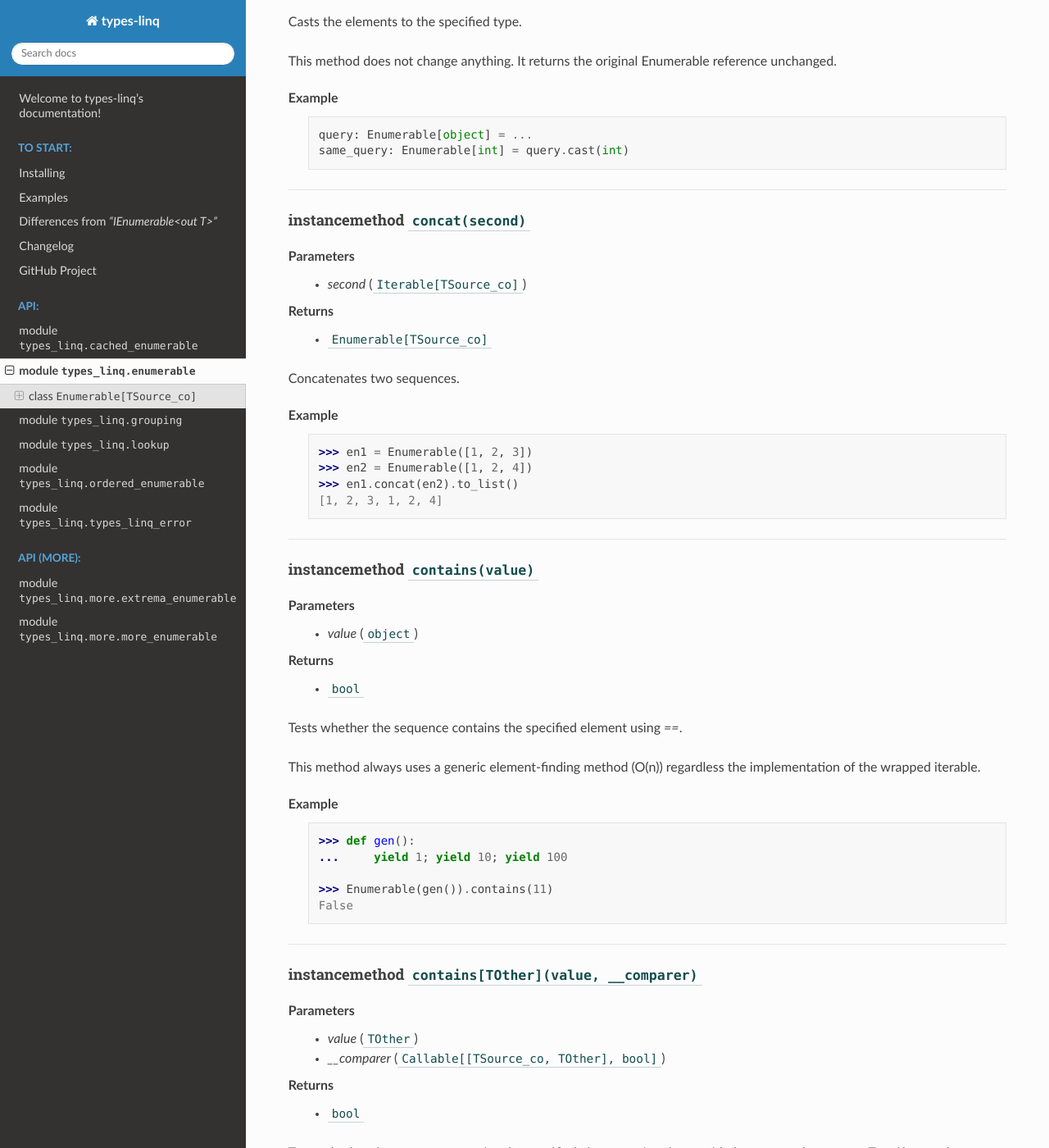
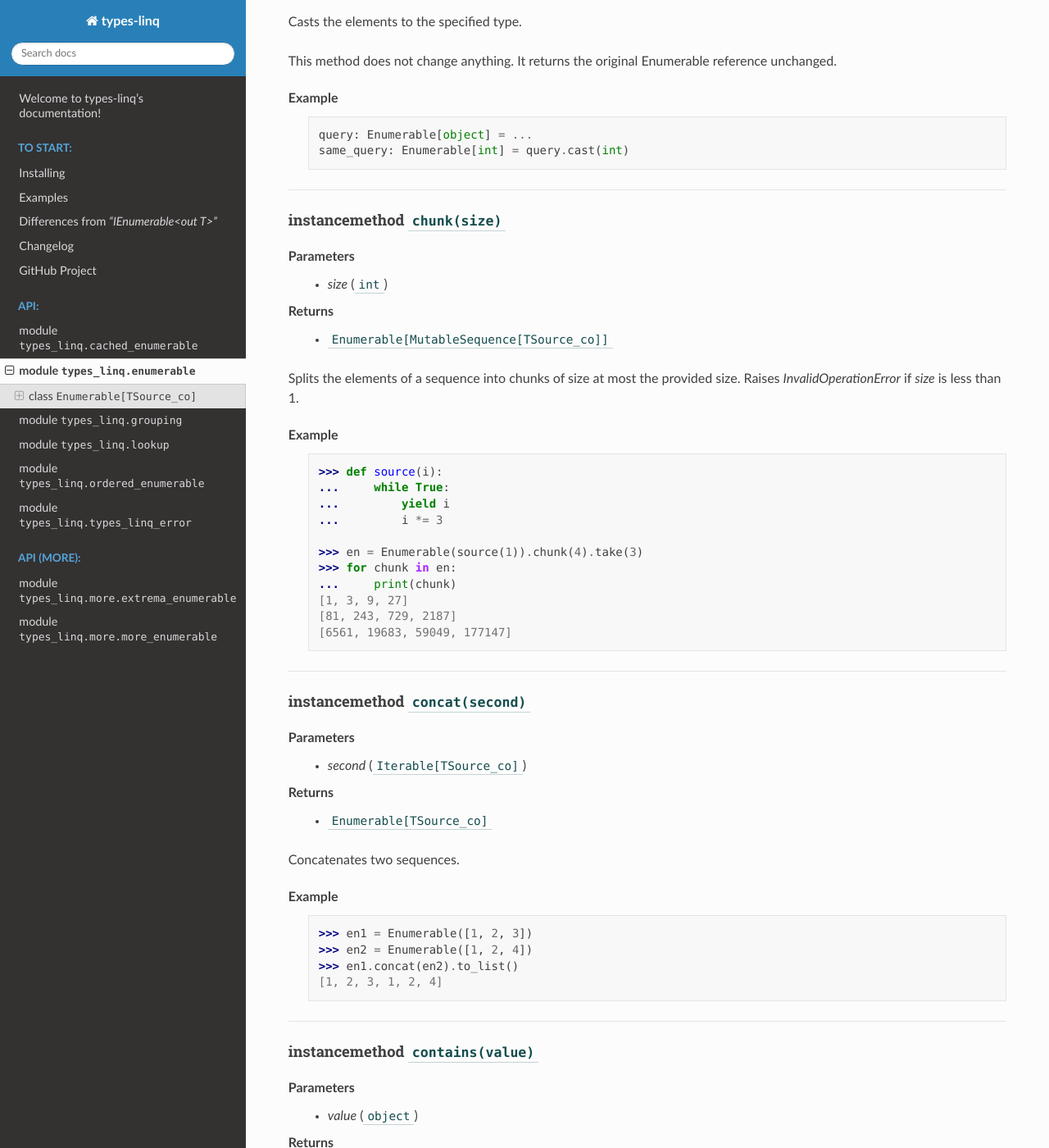
Before and after one commit to cleoold/types-linq, a Sphinx documentation site: the page built from doc/api/types_linq.enumerable.rst, in a window 1280 px wide and 1400 px high, scrolled down 10558 px. Shown: the whole window at 82% size. Built offline with Sphinx 7.4.7 and the Read the Docs theme 2.0.0, drawn with Linux system fonts in a browser that asks for light colours.

Commit message:
add chunk()

```diff
--- a/doc/api/types_linq.enumerable.rst
+++ b/doc/api/types_linq.enumerable.rst
@@ -503,6 +503,35 @@ Example
 
         query: Enumerable[object] = ...
         same_query: Enumerable[int] = query.cast(int)
+
+----
+
+instancemethod ``chunk(size)``
+--------------------------------
+
+Parameters
+  - `size` (``int``)
+
+Returns
+  - ``Enumerable[MutableSequence[TSource_co]]``
+
+Splits the elements of a sequence into chunks of size at most the provided size. Raises
+`InvalidOperationError` if `size` is less than 1.
+
+Example
+    .. code-block:: python
+
+        >>> def source(i):
+        ...     while True:
+        ...         yield i
+        ...         i *= 3
+
+        >>> en = Enumerable(source(1)).chunk(4).take(3)
+        >>> for chunk in en:
+        ...     print(chunk)
+        [1, 3, 9, 27]
+        [81, 243, 729, 2187]
+        [6561, 19683, 59049, 177147]
 
 ----
 
--- a/doc/api_spec.py
+++ b/doc/api_spec.py
@@ -52,6 +52,7 @@ modules: list[ModuleSpec] = [
                     'average',
                     'average2',
                     'cast',
+                    'chunk',
                     'concat',
                     'contains',
                     'count',
```
Also changed, not shown: 4 other files.
